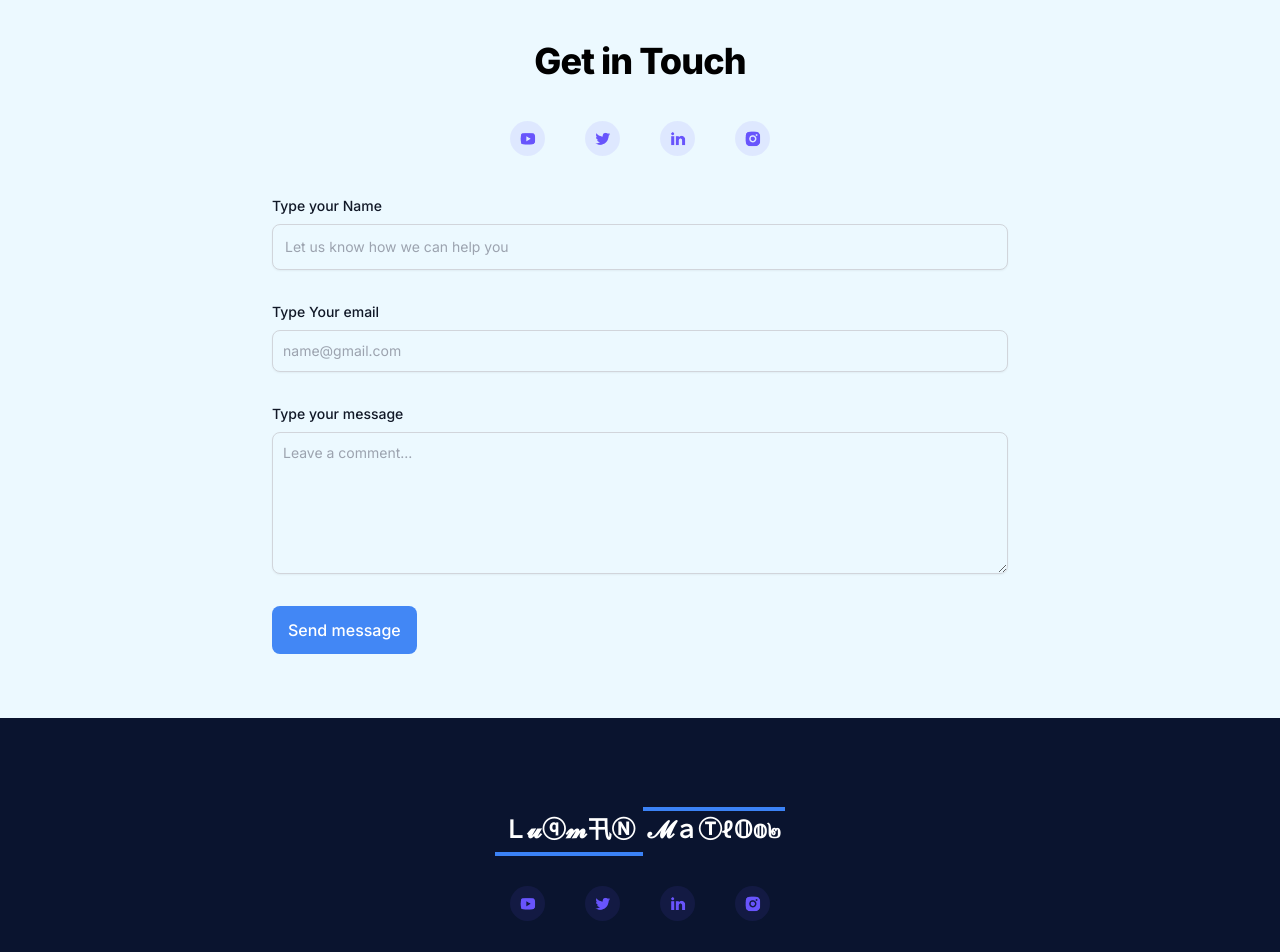
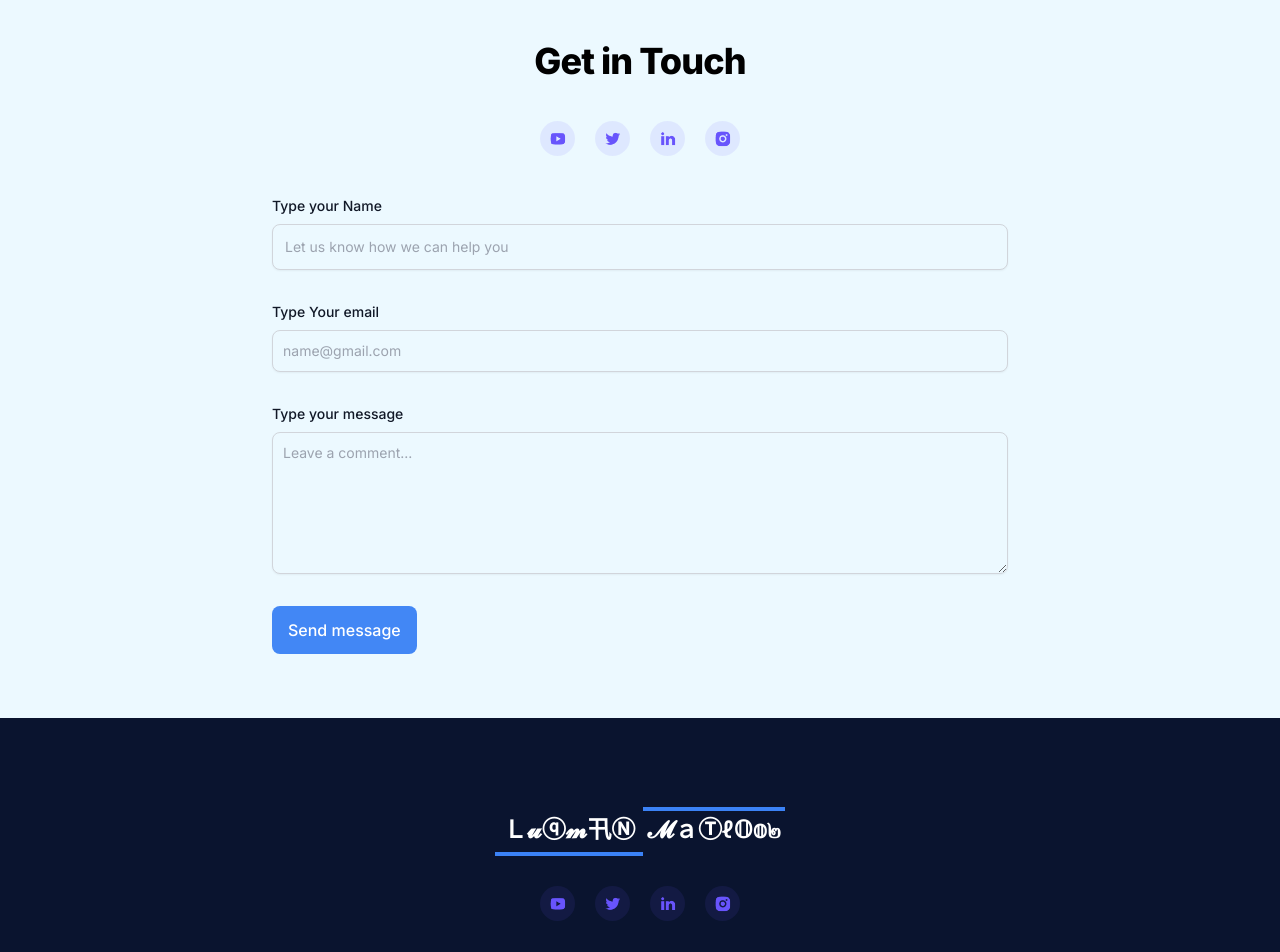
Before and after one commit to luqmanmatloob/nextportfolio, a Next.js app: page / in a window 1280 px wide. Shown: the part 2540-3492 px from the top of the page. Built offline with nearby package versions, Linux system fonts and the light colour scheme.

Commit message:
added some links

```diff
--- a/src/components/Contact.jsx
+++ b/src/components/Contact.jsx
@@ -2,6 +2,7 @@ import React from 'react'
 import Image from 'next/image'
 import Link from 'next/link'
 import PrimaryBtn from './primarybtn'
+import Socialicons from './Socialicons'
 
 const Contact = () => {
   return (
@@ -12,13 +13,17 @@ const Contact = () => {
 
 
 
-        <div className='mx-5 my-10'>
-                <div className='flex flex-wrap justify-center  px-7 mx-auto gap-10'>
+          <div className='mx-2 my-10'>
+
+            {/* <div className='flex flex-wrap justify-center  px-7 mx-auto gap-10'>
               <Link href="#"><Image src='/social60.png' alt='social icon' width='35' height='35' className='hover:bg-[#ceebf9] transition duration-200 rounded-full cursor-pointer' /></Link>
               <Link href="#"><Image src='/social61.png' alt='social icon' width='35' height='35' className='hover:bg-[#ceebf9] transition duration-200 rounded-full cursor-pointer' /></Link>
               <Link href="#"><Image src='/social62.png' alt='social icon' width='35' height='35' className='hover:bg-[#ceebf9] transition duration-200 rounded-full cursor-pointer' /></Link>
               <Link href="#"><Image src='/social64.png' alt='social icon' width='35' height='35' className='hover:bg-[#ceebf9] transition duration-200 rounded-full cursor-pointer' /></Link>
-                </div>
+            </div> */}
+            <Socialicons />
+
+
           </div>
 
 
--- a/src/components/Footer.jsx
+++ b/src/components/Footer.jsx
@@ -1,7 +1,7 @@
 import React from 'react'
 import Link from 'next/link'
 import Image from 'next/image'
-
+import Socialicons from './Socialicons'
 const Footer = () => {
     return (
         <div className='bg-[#0A142F] py-14'>
@@ -16,14 +16,7 @@ const Footer = () => {
 
             </div>
 
-            <div className='mx-5 '>
-                <div className='flex flex-wrap justify-center  px-7 mx-auto gap-10'>
-                    <Link href="#"><Image src='/social60.png' alt='social icon' width='35' height='35' className='hover:bg-[#331ec9] transition duration-200 rounded-full cursor-pointer' /></Link>
-                    <Link href="#"><Image src='/social61.png' alt='social icon' width='35' height='35' className='hover:bg-[#331ec9] transition duration-200 rounded-full cursor-pointer' /></Link>
-                    <Link href="#"><Image src='/social62.png' alt='social icon' width='35' height='35' className='hover:bg-[#331ec9] transition duration-200 rounded-full cursor-pointer' /></Link>
-                    <Link href="#"><Image src='/social64.png' alt='social icon' width='35' height='35' className='hover:bg-[#331ec9] transition duration-200 rounded-full cursor-pointer' /></Link>
-                </div>
-            </div>
+           <Socialicons/>
 
 
             <div className='text-[#bcbcbc] text-sm flex flex-wrap justify-between mx-auto max-w-[650px] align-middle py-10'>
--- a/src/components/Portfolio.jsx
+++ b/src/components/Portfolio.jsx
@@ -44,7 +44,7 @@ const Portfolio = () => {
                             className='w-[%] h-[%]'
                         />
                         <div className='my-5'>
-                            <Link href="#"><PrimaryBtn text="Live Demo" /></Link>
+                            <Link href="https://fitnesshub.luqmanmatloob.vercel.app/ "target='_blank'><PrimaryBtn text="Live Demo" /></Link>
                         </div>
                     </div>
 
@@ -58,7 +58,7 @@ const Portfolio = () => {
                             className='w-[%] h-[%]'
                         />
                         <div className='my-5'>
-                            <Link href="#"><PrimaryBtn text="Live Demo" /></Link>
+                            <Link href="https://food.luqmanmatloob.vercel.app/ " target='_blank'><PrimaryBtn text="Live Demo" /></Link>
                         </div>
                     </div>
 
@@ -72,7 +72,7 @@ const Portfolio = () => {
                             className='w-[%] h-[%]'
                         />
                         <div className='my-5'>
-                            <Link href="#"><PrimaryBtn text="Live Demo" /></Link>
+                            <Link href="https://3-nextjs.vercel.app/" target='_blank' ><PrimaryBtn text="Live Demo" /></Link>
                         </div>
                     </div>
 
@@ -86,7 +86,7 @@ const Portfolio = () => {
                             className='w-[%] h-[%]'
                         />
                         <div className='my-5'>
-                            <Link href="#"><PrimaryBtn text="Live Demo" /></Link>
+                            <Link href="https://luqmanmatloob.github.io/"  target='_blank'><PrimaryBtn text="Live Demo" /></Link>
                         </div>
                     </div>
 
--- /dev/null
+++ b/src/components/Socialicons.jsx
@@ -0,0 +1,20 @@
+import React from 'react'
+import Link from 'next/link'
+import Image from 'next/image'
+
+const Socialicons = () => {
+  return (
+    <div>
+      <div className='mx-5 '>
+                <div className='flex flex-wrap justify-center  px-5 mx-auto gap-5'>
+                    <Link href="#"><Image src='/social60.png' alt='social icon' width='35' height='35' className='hover:bg-[#331ec9] transition duration-200 rounded-full cursor-pointer' /></Link>
+                    <Link href="#"><Image src='/social61.png' alt='social icon' width='35' height='35' className='hover:bg-[#331ec9] transition duration-200 rounded-full cursor-pointer' /></Link>
+                    <Link href="#"><Image src='/social62.png' alt='social icon' width='35' height='35' className='hover:bg-[#331ec9] transition duration-200 rounded-full cursor-pointer' /></Link>
+                    <Link href="#"><Image src='/social64.png' alt='social icon' width='35' height='35' className='hover:bg-[#331ec9] transition duration-200 rounded-full cursor-pointer' /></Link>
+                </div>
+            </div>
+    </div>
+  )
+}
+
+export default Socialicons
--- a/src/components/header.jsx
+++ b/src/components/header.jsx
@@ -5,6 +5,7 @@ import React, { useState } from 'react';
 import PrimaryBtn from './primarybtn'
 import Link from 'next/link'
 import Image from 'next/image'
+import Socialicons from './Socialicons';
 
 
 const Header = () => {
@@ -32,9 +33,9 @@ const Header = () => {
           <div className=' h[100vh] fixed top-0 right-0 left-0 bottom-0 z-40 bg-white'>
             <div className='flex align-middle justify-between p-5 px-6'>
               <div className=''>
-
-                <PrimaryBtn text="Connect with me" />
-
+                <Link onClick={toggleHiddenClass}href='/#contact_section'>
+                  <PrimaryBtn text="Connect with me" />
+                </Link>
               </div>
 
               <div className='' onClick={toggleHiddenClass}>
@@ -63,13 +64,10 @@ const Header = () => {
               </Link>
             </div>
 
-            <p className='px-7 py-3'>Follow me on Socials</p>
+            <p className='flex justify-center mt-16'>Follow me on Socials</p>
 
-            <div className='flex justify-between w-[250px] px-7'>
-              <Image src='/social60.png' alt='social icon' width='35' height='35' />
-              <Image src='/social61.png' alt='social icon' width='35' height='35' />
-              <Image src='/social62.png' alt='social icon' width='35' height='35' />
-              <Image src='/social64.png' alt='social icon' width='35' height='35' />
+            <div className='flex justify-center mt-8'>
+              <Socialicons/>
             </div>
           </div>
         </div>
```
Also changed, not shown: public/favicon.png. Lines whose indentation alone changed are shown as unchanged.
